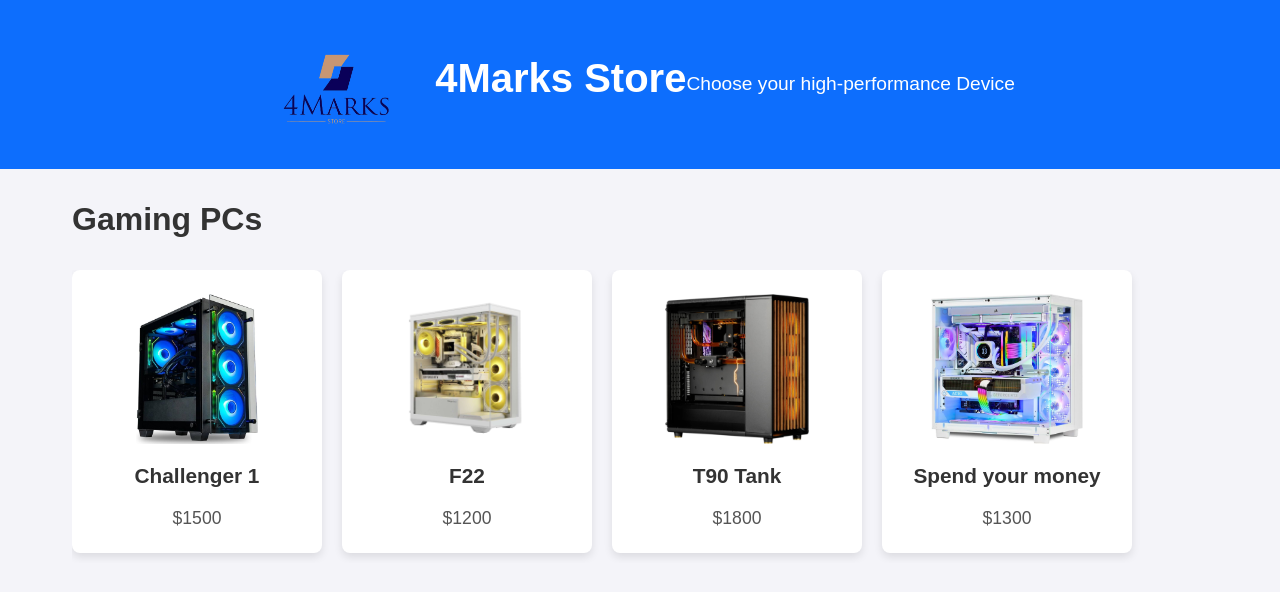
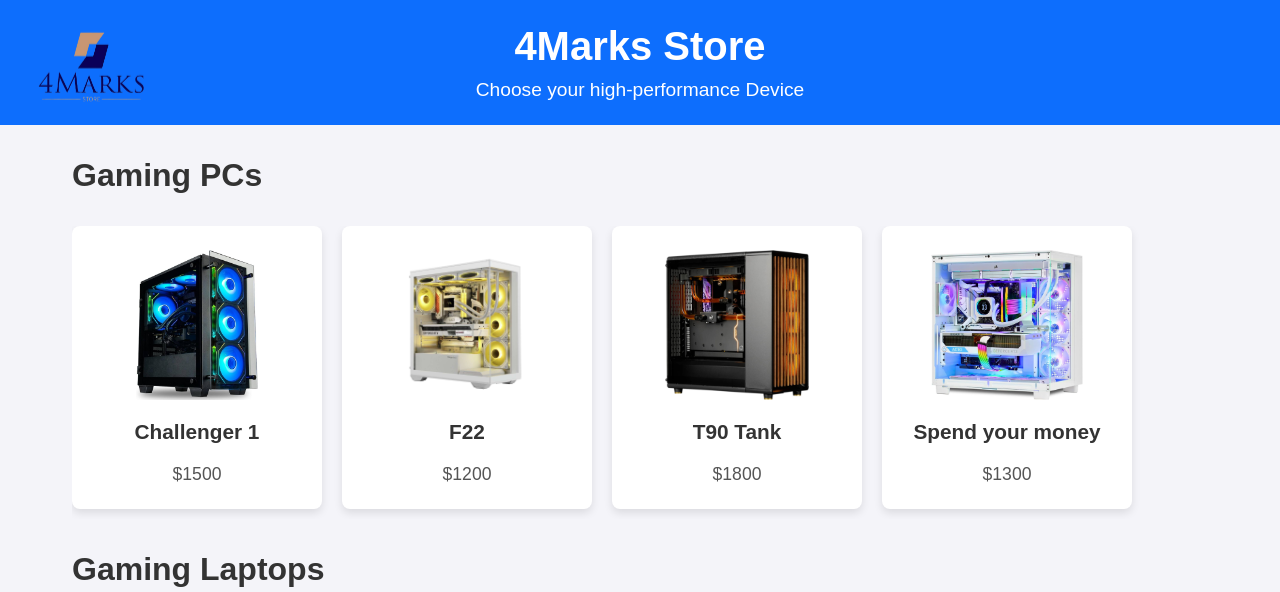
Before and after one commit to Pc178/WesiteProject, a plain HTML site: page index.html in a window 1280 px wide. Shown: the top 592 px of the page. Drawn offline with Linux system fonts and the light colour scheme.

Commit message:
styles.css

```diff
--- a/styles.css
+++ b/styles.css
@@ -189,26 +189,32 @@ button:hover {
 
 
 #logo {
-    width: 150px;
-    height:auto;
-    display: inline-block;
-    margin-right: 20px;
+    position: absolute; /* Position the logo */
+    left: 20px; /* Move it to the left */
+    top: 50%; /* Center vertically relative to header */
+    transform: translateY(-50%); /* Adjust vertical alignment */
+    width: 150px; /* Adjust size of the logo */
+    height: auto; /* Maintain aspect ratio */
 }
 
 header {
     display: flex;
-    align-items: center; /* Align the logo and text vertically */
-    justify-content: center; /* Center content */
+    flex-direction: column; /* Stack items vertically */
+    align-items: center; /* Center-align elements horizontally */
     background-color: #0d6efd;
     color: #fff;
-    padding: 2em 0;
+    padding: 1.5em;
+    position: relative; /* Enable positioning of the logo */
 }
 
 header h1 {
     font-size: 2.5em;
-    margin-bottom: 0.3em;
+    margin: 0 auto; /* Center-align the text */
+    flex-grow: 1; /* Allow the text to take up available space */
+    text-align: center; /* Center the text */
 }
 
 header p {
     font-size: 1.2em;
+    margin-top: 0.5em;
 }
```
